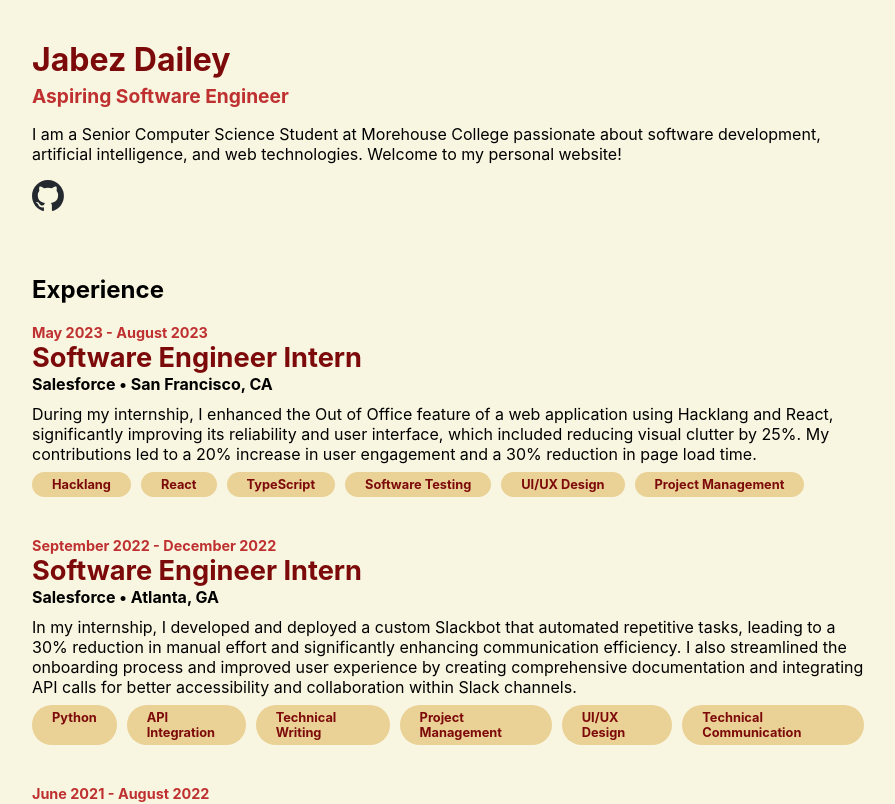
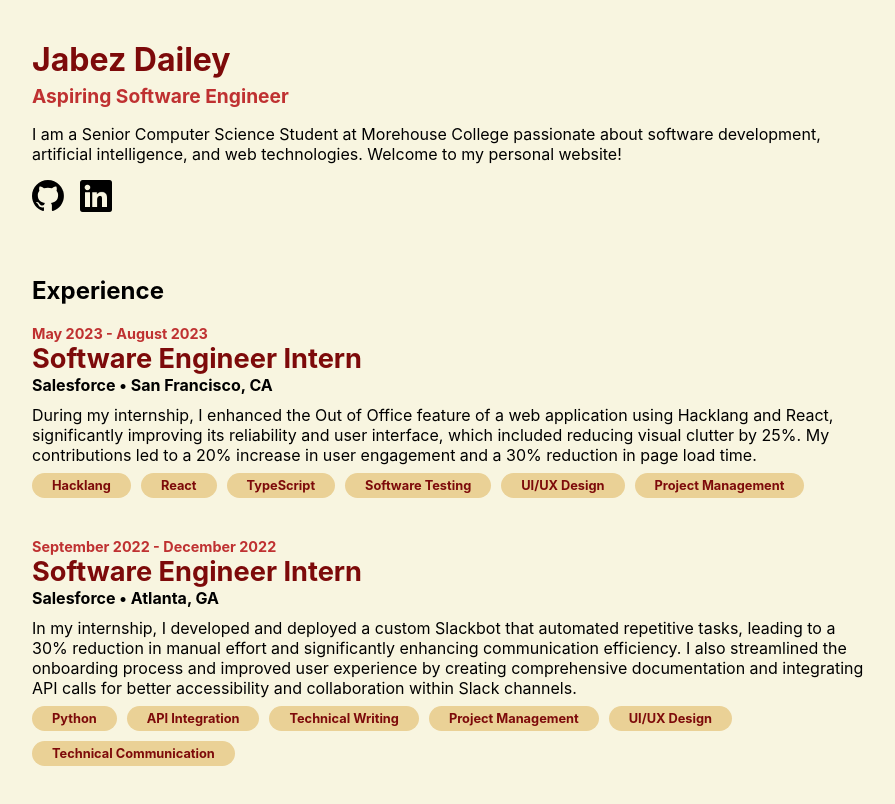
Before and after one commit to BezDailey/Personal-Site, a React (Create React App) app in the folder frontend/: page / in a window 1280 px wide. Shown: the top 804 px of the page, without its empty margins (192-1087 px from the left). Built offline with nearby package versions, Linux system fonts and the light colour scheme.

Commit message:
minor fixes

```diff
--- a/frontend/src/components/Header/Header.jsx
+++ b/frontend/src/components/Header/Header.jsx
@@ -1,6 +1,7 @@
 import React from "react";
 
 import githubMark from "../../images/github-mark.svg";
+import linkedIn from "../../images/linkedin.png";
 
 import styles from "./Header.module.css";
 
@@ -14,17 +15,20 @@ const Header = () => {
         about software development, artificial intelligence, and web
         technologies. Welcome to my personal website!
       </p>
-      <div>
+      <div className={styles.icons}>
         <a
           href="https://github.com/BezDailey"
           target="_blank"
           rel="noopener noreferrer"
         >
-          <img
-            className={styles.githubIcon}
-            src={githubMark}
-            alt="Github Icon"
-          />
+          <img className={styles.icon} src={githubMark} alt="Github Icon" />
+        </a>
+        <a
+          href="https://www.linkedin.com/in/jabez-dailey-a13b71193/"
+          target="_blank"
+          rel="noopener noreferrer"
+        >
+          <img className={styles.icon} src={linkedIn} alt="LinkedIn Icon" />
         </a>
       </div>
     </header>
--- a/frontend/src/components/Header/Header.module.css
+++ b/frontend/src/components/Header/Header.module.css
@@ -24,8 +24,15 @@
   padding-bottom: 2.5rem;
 }
 
-.githubIcon {
+.icon {
   width: 2rem;
+  filter: brightness(0%);
+}
+
+.icons {
+  display: flex;
+  width: 100%;
+  gap: 1rem;
 }
 
 /* Extra small devices (phones, 600px and down) */
--- a/frontend/src/components/Job/Job.module.css
+++ b/frontend/src/components/Job/Job.module.css
@@ -26,7 +26,8 @@
 
 .skills {
   display: flex;
-  flex-direction: colum;
+  flex-direction: row;
   gap: 10px;
   margin-top: 8px;
+  flex-wrap: wrap;
 }
--- a/frontend/src/components/Skill/Skill.jsx
+++ b/frontend/src/components/Skill/Skill.jsx
@@ -5,7 +5,7 @@ import styles from "./Skill.module.css";
 const Skill = ({ name }) => {
   return (
     <div className={styles.skill}>
-      <p className={styles.text}>{name}</p>
+      <span className={styles.text}>{name}</span>
     </div>
   );
 };
--- a/frontend/src/components/Skill/Skill.module.css
+++ b/frontend/src/components/Skill/Skill.module.css
@@ -2,8 +2,10 @@
   margin: 0;
   padding: 0;
   background: var(--beige);
-  display: block;
+  display: flex;
   border-radius: 50px;
+  flex-direction: row;
+  flex-wrap: nowrap;
 }
 
 .text {
@@ -14,5 +16,6 @@
   margin-left: 20px;
   margin-right: 20px;
   padding: 0;
+  text-align: center;
   color: var(--maroon);
 }
--- a/frontend/src/pages/Homepage/Homepage.jsx
+++ b/frontend/src/pages/Homepage/Homepage.jsx
@@ -10,7 +10,7 @@ const Homepage = () => {
   return (
     <div>
       <Header />
-      <section>
+      <section className={styles.section}>
         <h1>Experience</h1>
         <Experience />
       </section>
--- a/frontend/src/pages/Homepage/Homepage.module.css
+++ b/frontend/src/pages/Homepage/Homepage.module.css
@@ -0,0 +1,5 @@
+.section {
+  margin: 0;
+  padding: 0;
+  margin-bottom: 1rem;
+}
```
Also changed, not shown: frontend/src/images/linkedin.png (added), 12 other files (tests, documents, lock files or other folders).
